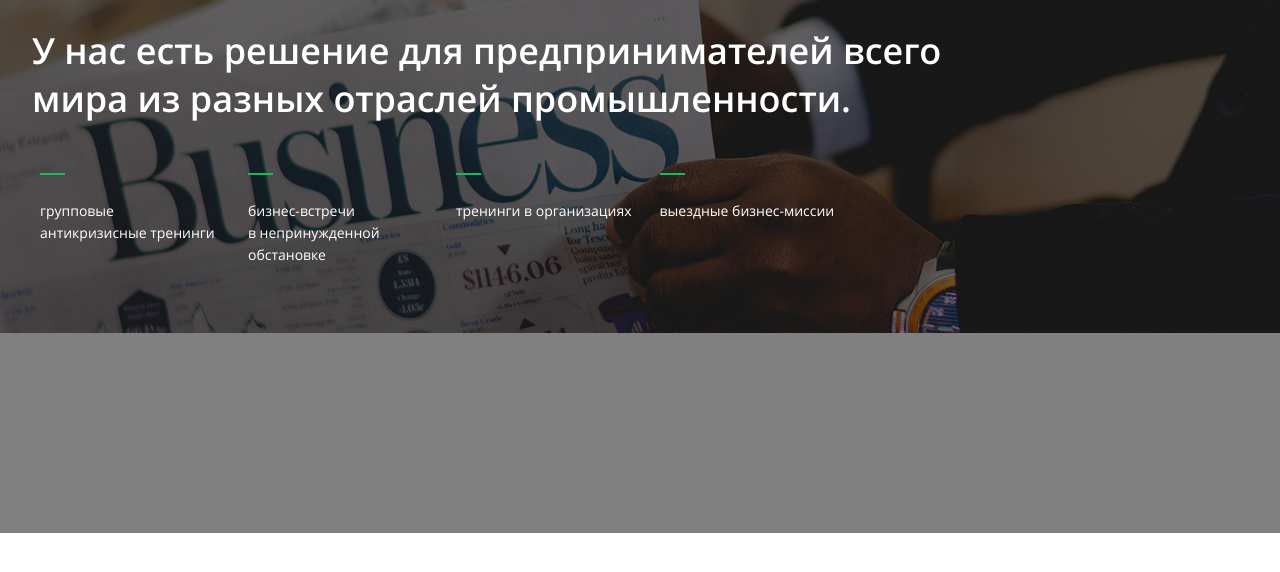
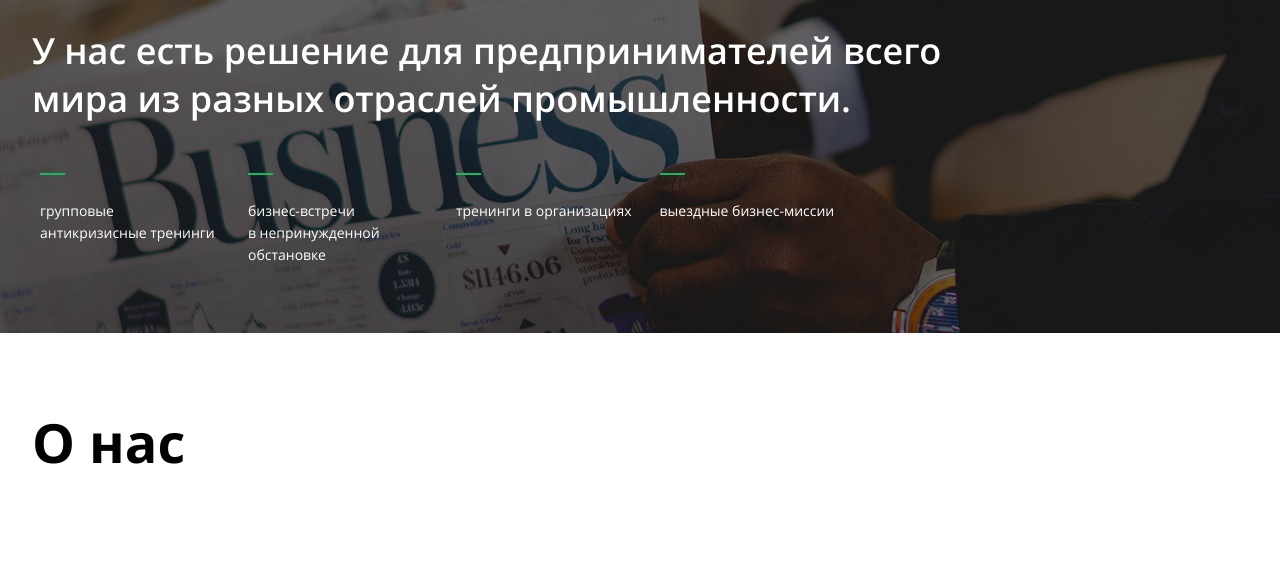
Before and after one commit to perkenton/target-way-centre, a website built with webpack: page src/index.html in a window 1280 px wide. Shown: the part 446-1018 px from the top of the page. Before the commit the page ends 979 px from the top, so only its background shows below. Built offline with nearby package versions, Linux system fonts and the light colour scheme.

Commit message:
Добавлен блок about

```diff
--- /dev/null
+++ b/src/blocks/about.scss
@@ -0,0 +1,23 @@
+.about {
+  width: 100%;
+  min-height: 320px;
+
+  padding-top: 32px;
+  padding-bottom: 32px;
+
+  &__wrapper {
+    max-width: 1280px;
+    width: calc(100% - 64px);
+    margin: 0 auto;
+  }
+
+  &__title {
+    font-family: "OpenSans", -apple-system, BlinkMacSystemFont, "Segoe UI", Arial, Helvetica, sans-serif;
+    font-style: normal;
+    font-weight: 700;
+    font-size: 54px;
+    line-height: 64px;
+    text-decoration: none;
+    color: #000;
+  }
+}
--- a/src/index.html
+++ b/src/index.html
@@ -99,7 +99,11 @@
     </div>
   </section>
 
-  <section style="height: 200px; background-color: grey;"></section>
+  <section class="about">
+    <div class="about__wrapper">
+      <h2 class="about__title">О нас</h2>
+    </div>
+  </section>
 
 </div>
 
--- a/src/pages/index.scss
+++ b/src/pages/index.scss
@@ -2,6 +2,7 @@
 @import url("../blocks/contacts.scss");
 @import url("../blocks/main-nav.scss");
 @import url("../blocks/banner.scss");
+@import url("../blocks/about.scss");
 
 @import url("./variables.scss");
 
```
